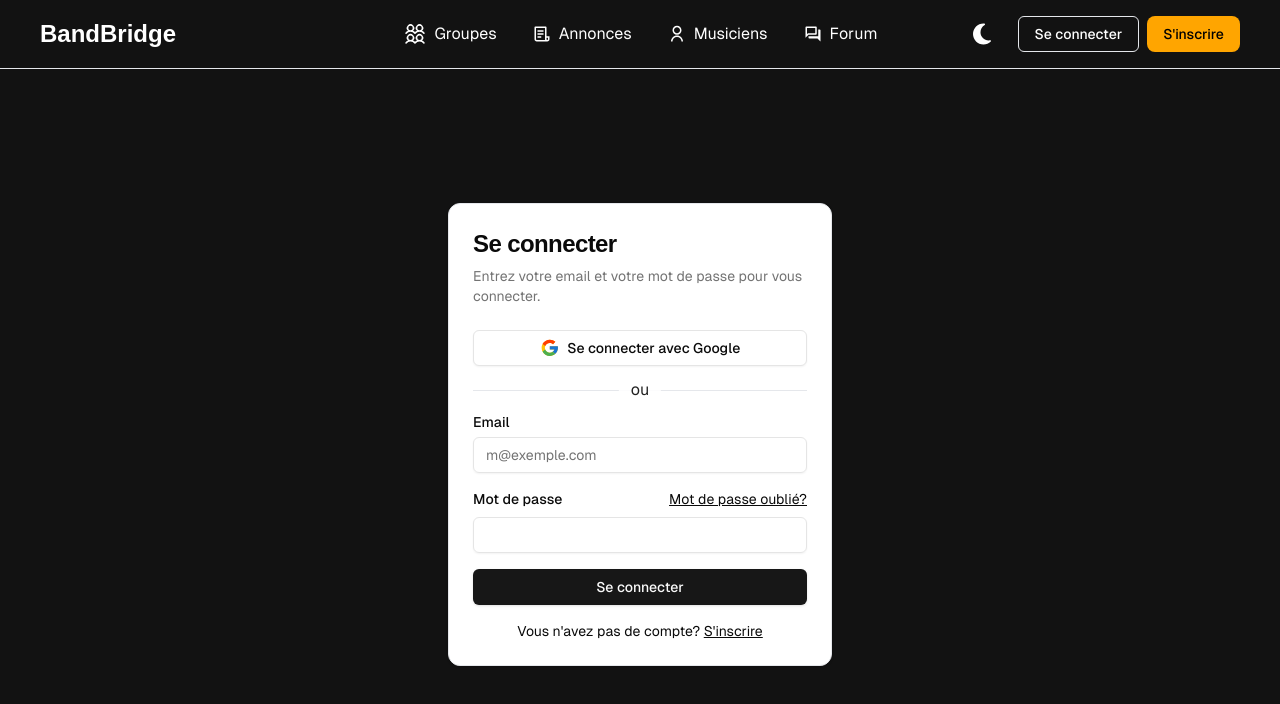
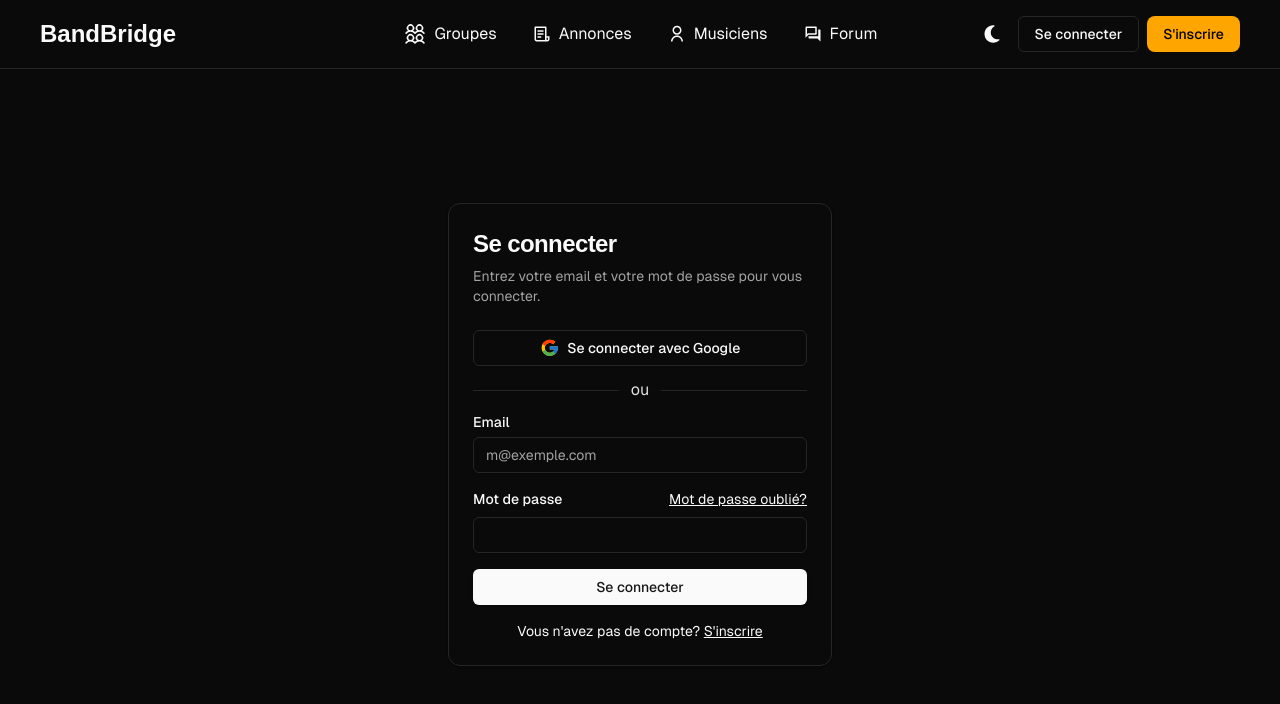
Before and after one commit to maxess3/bandbridge, a Next.js app in the folder client/: page /login in a window 1280 px wide. Both pictures are taken after a click on the button 981 px from the left and 34 px from the top of the page. Shown: the top 704 px of the page. Built offline with nearby package versions, Linux system fonts and the light colour scheme; a web font is replaced by a local one.

Commit message:
Update darkmode

```diff
--- a/client/app/globals.css
+++ b/client/app/globals.css
@@ -34,4 +34,39 @@ body {
     --chart-5: 27 87% 67%;
     --radius: 0.5rem;
   }
+  .dark {
+    --background: 0 0% 3.9%;
+    --foreground: 0 0% 98%;
+    --card: 0 0% 3.9%;
+    --card-foreground: 0 0% 98%;
+    --popover: 0 0% 3.9%;
+    --popover-foreground: 0 0% 98%;
+    --primary: 0 0% 98%;
+    --primary-foreground: 0 0% 9%;
+    --secondary: 0 0% 14.9%;
+    --secondary-foreground: 0 0% 98%;
+    --muted: 0 0% 14.9%;
+    --muted-foreground: 0 0% 63.9%;
+    --accent: 0 0% 14.9%;
+    --accent-foreground: 0 0% 98%;
+    --destructive: 0 62.8% 30.6%;
+    --destructive-foreground: 0 0% 98%;
+    --border: 0 0% 14.9%;
+    --input: 0 0% 14.9%;
+    --ring: 0 0% 83.1%;
+    --chart-1: 220 70% 50%;
+    --chart-2: 160 60% 45%;
+    --chart-3: 30 80% 55%;
+    --chart-4: 280 65% 60%;
+    --chart-5: 340 75% 55%;
+  }
 }
+
+@layer base {
+  * {
+    @apply border-border;
+  }
+  body {
+    @apply bg-background text-foreground;
+  }
+}
--- a/client/app/layout.tsx
+++ b/client/app/layout.tsx
@@ -12,6 +12,8 @@ const hostGrotesk = Host_Grotesk({
   weight: ["300", "400", "500", "600", "700", "800"],
   subsets: ["latin"],
   variable: "--font-host-grotesk",
+  display: "swap",
+  adjustFontFallback: false,
 });
 
 const geistSans = localFont({
--- a/client/components/LoginForm.tsx
+++ b/client/components/LoginForm.tsx
@@ -29,7 +29,7 @@ function LoginForm() {
             <FcGoogle style={{ width: "1.4em", height: "1.4em" }} />
             Se connecter avec Google
           </Button>
-          <span className="my-2 border-b relative before:content-['ou'] before:absolute before:-translate-x-1/2 before:-translate-y-1/2 before:left-1/2 before:bg-white before:px-3 before:opacity-90"></span>
+          <span className="my-2 border-b relative before:content-['ou'] before:absolute before:-translate-x-1/2 before:-translate-y-1/2 before:left-1/2 before:bg-background before:px-3 before:opacity-90"></span>
           <div className="grid gap-2">
             <Label htmlFor="email">Email</Label>
             <Input
--- a/client/components/SignupForm.tsx
+++ b/client/components/SignupForm.tsx
@@ -29,7 +29,7 @@ function SignupForm() {
             <FcGoogle style={{ width: "1.4em", height: "1.4em" }} />
             S'inscrire avec Google
           </Button>
-          <span className="my-2 border-b relative before:content-['ou'] before:absolute before:-translate-x-1/2 before:-translate-y-1/2 before:left-1/2 before:bg-white before:px-3 before:opacity-90"></span>
+          <span className="my-2 border-b relative before:content-['ou'] before:absolute before:-translate-x-1/2 before:-translate-y-1/2 before:left-1/2 before:bg-background before:px-3 before:opacity-90"></span>
           <div className="grid gap-2">
             <Label htmlFor="email">Email</Label>
             <Input
--- a/client/components/ThemeSwitch.tsx
+++ b/client/components/ThemeSwitch.tsx
@@ -22,7 +22,7 @@ function ThemeSwitch() {
         className="flex items-center h-full"
         onClick={() => setTheme("light")}
       >
-        <FaMoon className="text-2xl" />
+        <FaMoon className="text-xl" />
       </button>
     );
   }
@@ -33,7 +33,7 @@ function ThemeSwitch() {
         className="flex items-center h-full"
         onClick={() => setTheme("dark")}
       >
-        <IoMdSunny className="text-2xl" />
+        <IoMdSunny className="text-xl" />
       </button>
     );
   }
--- a/client/components/navbar.tsx
+++ b/client/components/navbar.tsx
@@ -35,7 +35,7 @@ function Navbar() {
             </Link>
           </ul>
         </div>
-        <div className="w-3/12 flex justify-end gap-x-6">
+        <div className="w-3/12 flex justify-end gap-x-4">
           <div>
             <ThemeSwitch />
           </div>
```
Also changed, not shown: client/app/(pages)/ads/page.tsx (+6 -6 lines).
